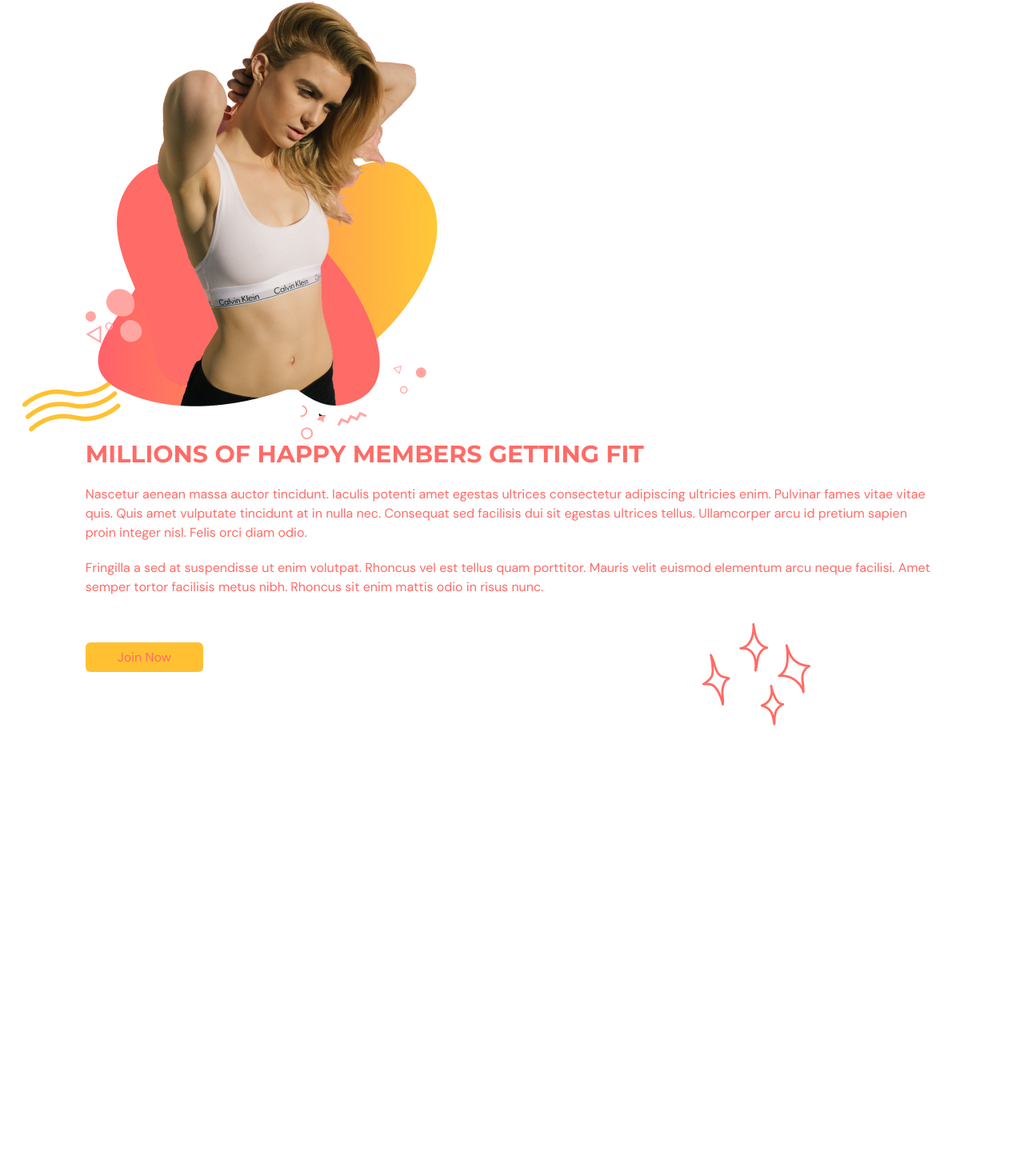
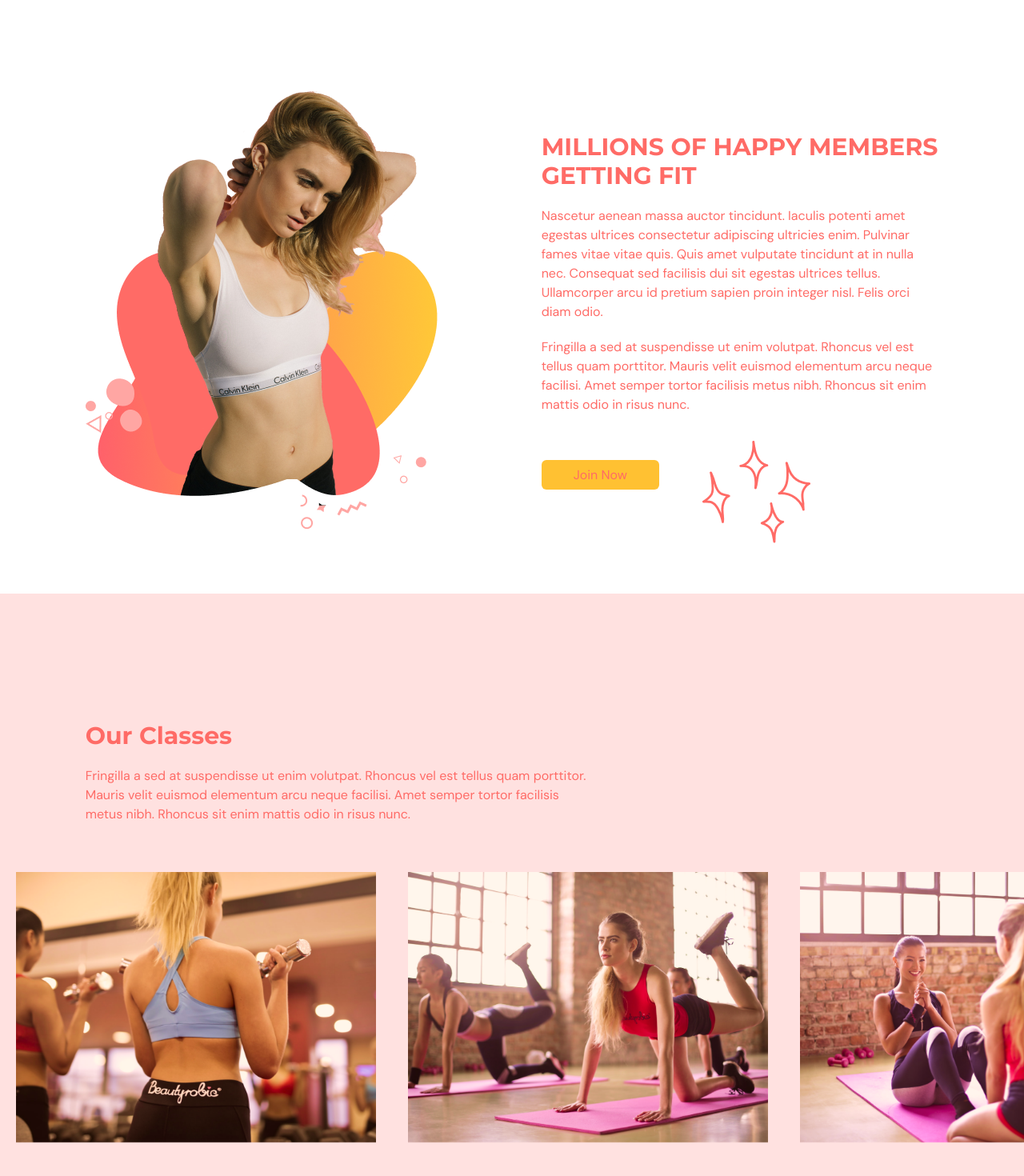
Before and after one commit to chidubemthedev/gym-with-typescript, a React (Vite) app: page / in a window 1280 px wide. Shown: the part 1387-2857 px from the top of the page at 80% size. Before the commit the page ends 2301 px from the top, so only its background shows below. Built offline with nearby package versions, Linux system fonts and the light colour scheme.

Commit message:
added boilerplate code for the contact section

```diff
--- a/src/App.tsx
+++ b/src/App.tsx
@@ -3,6 +3,8 @@
 import { SelectedPage } from "@/shared/types";
 import Home from "@/scenes/home";
 import Benefits from "@/scenes/benefits";
+import OurClasses from "@/scenes/ourClasses";
+import ContactUs from "@/scenes/ContactUs";
 
 function App() {
   const [selectedPage, setSelectedPage] = useState<SelectedPage>(
@@ -34,6 +36,8 @@
       <Navbar isTopOfPage={isTopOfPage} selectedPage={selectedPage} setSelectedPage={setSelectedPage} />
       <Home setSelectedPage={setSelectedPage} />
       <Benefits setSelectedPage={setSelectedPage} />
+      <OurClasses setSelectedPage={setSelectedPage} />
+      <ContactUs setSelectedPage={setSelectedPage} />
     </div>
   );
 }
--- a/src/scenes/benefits/index.tsx
+++ b/src/scenes/benefits/index.tsx
@@ -89,14 +89,27 @@
         </motion.div>
 
         {/* Graphics and description */}
-        <div>
+        <div className="mt-16 items-center justify-between gap-20 md:mt-28 md:flex">
           {/* Graphic */}
-          <img src={BenefitsPageGraphic} alt="benefits-page-graphic" />
+          <img
+            className="mx-auto"
+            src={BenefitsPageGraphic}
+            alt="benefits-page-graphic"
+          />
 
           {/* Description */}
           <div className="">
             {/* Title */}
-            <div className="relative">
+            <motion.div
+              initial="hidden"
+              whileInView="visible"
+              viewport={{ once: true, amount: 0.5 }}
+              transition={{ duration: 0.5 }}
+              variants={{
+                hidden: { opacity: 0, x: 50 },
+                visible: { opacity: 1, x: 0 },
+              }}
+            >
               <div className="before:absolute before:-top-20 before:-left-20 before:z-[-1] before:content-abstractwaves">
                 <div className="">
                   <HText>
@@ -105,9 +118,18 @@
                   </HText>
                 </div>
               </div>
-            </div>
+            </motion.div>
             {/* Description */}
-            <div>
+            <motion.div
+              initial="hidden"
+              whileInView="visible"
+              viewport={{ once: true, amount: 0.5 }}
+              transition={{ delay: 0.2, duration: 0.5 }}
+              variants={{
+                hidden: { opacity: 0, x: 50 },
+                visible: { opacity: 1, x: 0 },
+              }}
+            >
               <p className="my-5">
                 Nascetur aenean massa auctor tincidunt. Iaculis potenti amet
                 egestas ultrices consectetur adipiscing ultricies enim. Pulvinar
@@ -122,12 +144,14 @@
                 facilisi. Amet semper tortor facilisis metus nibh. Rhoncus sit
                 enim mattis odio in risus nunc.
               </p>
-            </div>
+            </motion.div>
             {/* Button */}
             <div className="relative mt-16">
-                <div className="before:absolute before:-bottom-20 before:right-40 before:z-[-1] before:content-sparkles">
-                    <ActionButton setSelectedPage={setSelectedPage}>Join Now</ActionButton>
-                </div>
+              <div className="before:absolute before:-bottom-20 before:right-40 before:z-[-1] before:content-sparkles">
+                <ActionButton setSelectedPage={setSelectedPage}>
+                  Join Now
+                </ActionButton>
+              </div>
             </div>
           </div>
         </div>
--- /dev/null
+++ b/src/scenes/contactUs/index.tsx
@@ -0,0 +1,15 @@
+import React from 'react'
+import { SelectedPage } from '@/shared/types';
+
+type Props = {
+    setSelectedPage: (value: SelectedPage) => void;
+
+}
+
+const ContactUs = ({setSelectedPage}: Props) => {
+  return (
+    <div>ContactUs</div>
+  )
+}
+
+export default ContactUs
--- /dev/null
+++ b/src/scenes/ourClasses/Class.tsx
@@ -0,0 +1,23 @@
+import React from "react";
+
+type Props = {
+  name: string;
+  description?: string;
+  image: string;
+};
+
+const Class = ({ name, description, image }: Props) => {
+  const overlayStyles = `p-5 absolute z-30 flex h-[380px] w-[450px] flex-col items-center justify-center whitespace-normal bg-primary-500 text-center text-white opacity-0 transition duration-500 hover:opacity-90`;
+
+  return (
+    <li className="relative mx-5 inline-block h-[380px] w-[450px] ">
+      <div className={overlayStyles}>
+        <p className="text-2xl">{name}</p>
+        <p className="mt-5">{description}</p>
+      </div>
+      <img src={image} alt={`${image}`} />
+    </li>
+  );
+};
+
+export default Class;
--- /dev/null
+++ b/src/scenes/ourClasses/index.tsx
@@ -0,0 +1,96 @@
+import React from "react";
+import { ClassType, SelectedPage } from "@/shared/types";
+import image1 from "@/assets/image1.png";
+import image2 from "@/assets/image2.png";
+import image3 from "@/assets/image3.png";
+import image4 from "@/assets/image4.png";
+import image5 from "@/assets/image5.png";
+import image6 from "@/assets/image6.png";
+import { motion } from "framer-motion";
+import HText from "@/shared/HText";
+import Class from './Class'
+
+const classes: Array<ClassType> = [
+  {
+    name: "Weight Training Classes",
+    description:
+      "Fringilla a sed at suspendisse ut enim volutpat. Rhoncus vel est tellus quam porttitor. Mauris velit euismod elementum arcu neque facilisi. Amet semper tortor facilisis metus nibh. Rhoncus sit enim mattis odio in risus nunc.",
+    image: image1,
+  },
+  {
+    name: "Yoga Classes",
+    image: image2,
+  },
+  {
+    name: "Ab Core Classes",
+    image: image3,
+  },
+  {
+    name: "Adventure Classes",
+    description:
+      "Fringilla a sed at suspendisse ut enim volutpat. Rhoncus vel est tellus quam porttitor. Mauris velit euismod elementum arcu neque facilisi. Amet semper tortor facilisis metus nibh. Rhoncus sit enim mattis odio in risus nunc.",
+    image: image4,
+  },
+  {
+    name: "Fitness Classes",
+    description:
+      "Fringilla a sed at suspendisse ut enim volutpat. Rhoncus vel est tellus quam porttitor. Mauris velit euismod elementum arcu neque facilisi. Amet semper tortor facilisis metus nibh. Rhoncus sit enim mattis odio in risus nunc.",
+    image: image5,
+  },
+  {
+    name: "Training Classes",
+    description:
+      "Fringilla a sed at suspendisse ut enim volutpat. Rhoncus vel est tellus quam porttitor. Mauris velit euismod elementum arcu neque facilisi. Amet semper tortor facilisis metus nibh. Rhoncus sit enim mattis odio in risus nunc.",
+    image: image6,
+  },
+];
+
+type Props = {
+  setSelectedPage: (value: SelectedPage) => void;
+};
+
+const OurClasses = ({ setSelectedPage }: Props) => {
+  return (
+    <section id="ourclasses" className="w-full bg-primary-100 py-40">
+      <motion.div
+        onViewportEnter={() => setSelectedPage(SelectedPage.OurClasses)}
+      >
+        <motion.div
+          className="mx-auto w-5/6 "
+          initial="hidden"
+          whileInView="visible"
+          viewport={{ once: true, amount: 0.5 }}
+          transition={{ delay: 0.3, duration: 0.5 }}
+          variants={{
+            hidden: { opacity: 0, x: -50 },
+            visible: { opacity: 1, x: 0 },
+          }}
+        >
+          <div className="md:w-3/5">
+            <HText>Our Classes</HText>
+            <p className="py-5">
+              Fringilla a sed at suspendisse ut enim volutpat. Rhoncus vel est
+              tellus quam porttitor. Mauris velit euismod elementum arcu neque
+              facilisi. Amet semper tortor facilisis metus nibh. Rhoncus sit
+              enim mattis odio in risus nunc.
+            </p>
+          </div>
+        </motion.div>
+        <div className="mt-10 h-[353px] w-full overflow-x-auto overflow-y-hidden">
+          <ul className="w-[2800px] whitespace-nowrap">
+            {classes.map((item: ClassType, index) => (
+              <Class
+                key={`${item.name}-${index}`}
+                name={item.name}
+                description={item.description}
+                image={item.image}
+              />
+            ))}
+          </ul>
+        </div>
+      </motion.div>
+    </section>
+  );
+};
+
+export default OurClasses;
--- a/src/shared/types.ts
+++ b/src/shared/types.ts
@@ -10,3 +10,9 @@
   title: string;
   description: string;
 }
+
+export interface ClassType {
+  name: string,
+  description?: string,
+  image: string
+}
```
